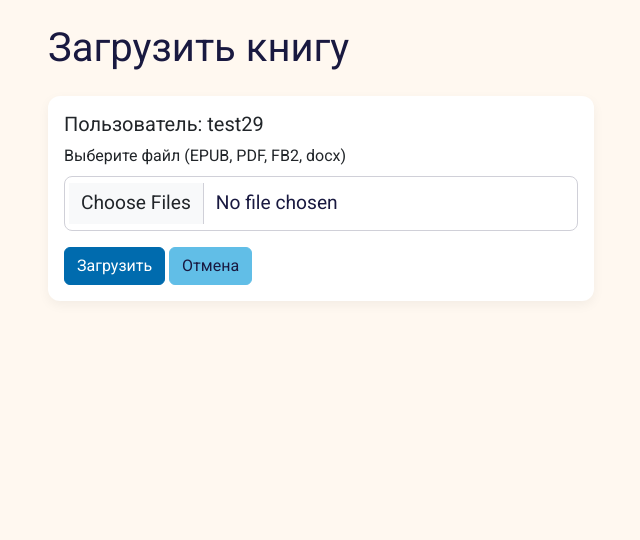
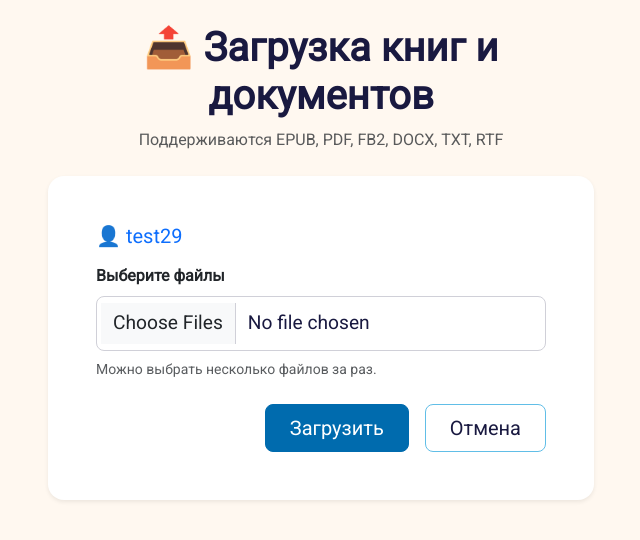
Before and after one commit to Dolgi-Mari/DiplomaProject, a Flask app: page /upload/9 in a window 1280 px wide. Shown: the part 115-655 px from the top of the page, without its empty margins (319-959 px from the left). Run offline with Flask 3, Linux system fonts and the light colour scheme; a user stored in the database is signed in; data comes from the database, SQL or seed files in the repository.

Commit message:
отредактирован страница upload.html

```diff
--- a/templates/upload.html
+++ b/templates/upload.html
@@ -1,24 +1,62 @@
 {% extends "base.html" %}
 
 {% block content %}
-<div class="row">
-    <div class="col-md-6 offset-md-3">
-        <h1 class="mb-4">Загрузить книгу</h1>
+<div class="row justify-content-center">
+    <div class="col-md-8 col-lg-6">
+        <div class="text-center mb-4">
+            <h1 class="fw-semibold">📤 Загрузка книг и документов</h1>
+            <p class="text-muted">Поддерживаются EPUB, PDF, FB2, DOCX, TXT, RTF</p>
+        </div>
 
-        <div class="card">
-            <div class="card-body">
-                <h5 class="card-title">Пользователь: {{ user.username }}</h5>
+        <div class="card border-0 shadow-sm rounded-4">
+            <div class="card-body p-4 p-md-5">
+                <h5 class="card-title mb-3 text-primary">
+                    👤 {{ user.username }}
+                </h5>
 
                 <form method="POST" enctype="multipart/form-data">
-                    <div class="mb-3">
-                        <label for="file" class="form-label">Выберите файл (EPUB, PDF, FB2, docx)</label>
-                        <input class="form-control" type="file" id="files" name="files[]" multiple accept=".epub,.pdf,.fb2,.docx,.txt,.rtf">
+                    <div class="mb-4">
+                        <label for="files" class="form-label fw-semibold">Выберите файлы</label>
+                        <input class="form-control" type="file" id="files" name="files[]" multiple
+                               accept=".epub,.pdf,.fb2,.docx,.txt,.rtf">
+                        <div class="form-text mt-2">Можно выбрать несколько файлов за раз.</div>
+                        <!-- Контейнер для отображения списка выбранных файлов -->
+                        <div id="fileListContainer" class="mt-3 small text-secondary" style="display: none;">
+                            <strong>Выбранные файлы:</strong>
+                            <ul id="fileList" class="mb-0 mt-1"></ul>
+                        </div>
                     </div>
-                    <button type="submit" class="btn btn-primary">Загрузить</button>
-                    <a href="/profile/{{ user.id }}" class="btn btn-secondary">Отмена</a>
+                    <div class="d-flex flex-column flex-sm-row justify-content-end gap-3 mt-4">
+                        <button type="submit" class="btn btn-primary btn-lg px-4">Загрузить</button>
+                        <a href="/profile/{{ user.id }}" class="btn btn-outline-secondary btn-lg px-4">Отмена</a>
+                    </div>
                 </form>
             </div>
         </div>
     </div>
 </div>
+
+<script>
+    const fileInput = document.getElementById('files');
+    const fileListContainer = document.getElementById('fileListContainer');
+    const fileList = document.getElementById('fileList');
+
+    fileInput.addEventListener('change', function() {
+        const files = Array.from(fileInput.files);
+        if (files.length === 0) {
+            fileListContainer.style.display = 'none';
+            fileList.innerHTML = '';
+            return;
+        }
+
+        // Очищаем предыдущий список
+        fileList.innerHTML = '';
+        files.forEach(file => {
+            const li = document.createElement('li');
+            li.textContent = file.name;
+            fileList.appendChild(li);
+        });
+        fileListContainer.style.display = 'block';
+    });
+</script>
 {% endblock %}
```
